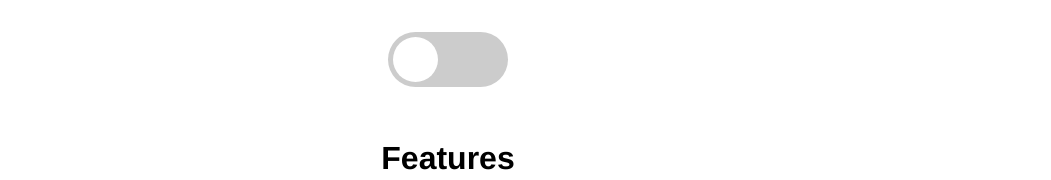
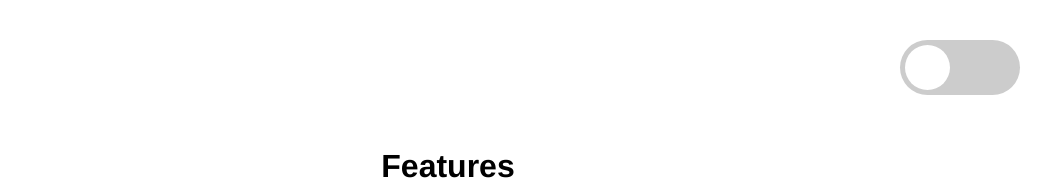
Before and after one commit to DatNguyen602/myReact, a React (Create React App) app: page / in a window 1280 px wide. Shown: the top 180 px of the page, without its empty margins (192-1243 px from the left). Built offline with nearby package versions, Linux system fonts and the light colour scheme.

Commit message:
repush code

```diff
--- a/public/index.html
+++ b/public/index.html
@@ -23,7 +23,7 @@
       work correctly both with client-side routing and a non-root public URL.
       Learn how to configure a non-root public URL by running `npm run build`.
     -->
-  <title>React App</title>
+  <title>Title Local</title>
   <link rel="stylesheet" href="https://cdnjs.cloudflare.com/ajax/libs/font-awesome/4.7.0/css/font-awesome.min.css">
 </head>
 
--- a/src/Components/Checkbox.jsx
+++ b/src/Components/Checkbox.jsx
@@ -3,26 +3,14 @@ import "./styleCB.css";
 
 const Checkbox = () => {
   const onClick = () => {
-    let e = document.querySelector(".box");
-    let chil = document.querySelector(".chil");
-    // alert(e.value);
-    if (e.value === '1') {
-      e.style.backgroundColor = "#000";
-      chil.style.transform = 'translate(65px)'
-      e.value = '0';
-    }
-    else {
-        e.style.backgroundColor = "#ccc";
-        chil.style.transform = 'translate(0px)'
-        e.value = '1';
-    }
+    document.querySelector(".center").classList.toggle("duck");
   };
 
   return (
-    <div class='center'>
-      <button class="box" value='1' onClick={onClick}>
+    <div className="center">
+      <div className="box" onClick={onClick}>
         <div className="chil"></div>
-      </button>
+      </div>
     </div>
   );
 };
--- a/src/Components/Features.jsx
+++ b/src/Components/Features.jsx
@@ -14,11 +14,11 @@ const Features = () => {
           </p>
         </div>
         {dataTest.map((it, id) => {
-          console.log(it.img);
+          // console.log(it.img);
           return (
             <div class="list">
               <img src={it.img} alt="Anh" />
-              <span class={it.color}>
+              <span class={it.color} >
                 <h1>{it.h1}</h1>
                 <p>{it.content}</p>
                 <a href={it.link}>
--- a/src/Components/styleCB.css
+++ b/src/Components/styleCB.css
@@ -1,27 +1,39 @@
-.center{
+.center {
   display: flex;
-  justify-content: center;
-  margin: 32px;
+  width: 100%;
+  box-sizing: border-box;
+  justify-content: right;
+  padding: 32px 60px !important;
 }
 .box {
   width: 120px;
   height: 55px;
   background-color: #ccc;
-  border: 0px;
   border-radius: 32px;
   display: flex;
   align-items: center;
-  position: relative;
+  cursor: pointer;
 }
 .chil {
-  content: "";
-  display: block;
   width: 45px;
   height: 45px;
   border-radius: 50%;
   background-color: #fff;
   z-index: 1;
-  position: absolute;
-  left: 5px;
+  margin-left: 5px;
   transition: 0.5s;
 }
+
+/*Button*/
+.duck {
+  background-image: url("https://th.bing.com/th/id/OIP.YDNmVwkdhr9HVffIiOYU7QHaEH?pid=ImgDet&rs=1");
+  background-repeat: no-repeat;
+  background-size: cover;
+  height: 700px;
+}
+.duck > div {
+  background-color: #1d204b;
+}
+.duck > div > div {
+  transform: translate(65px);
+}
```
